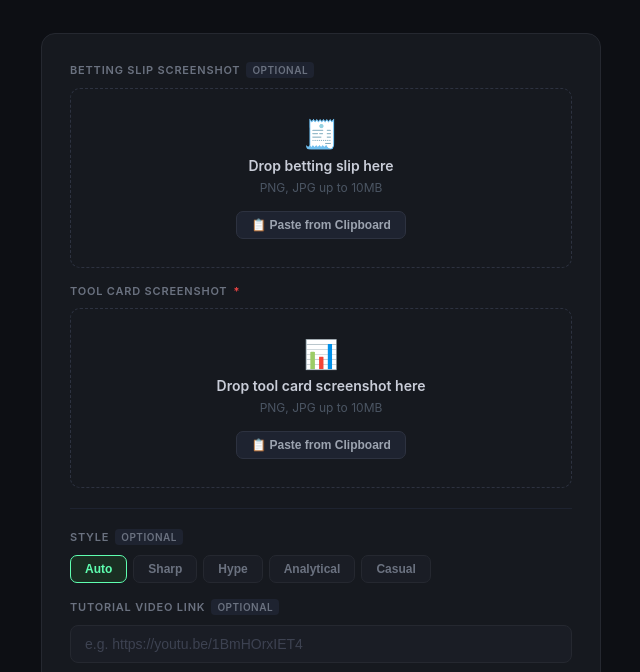
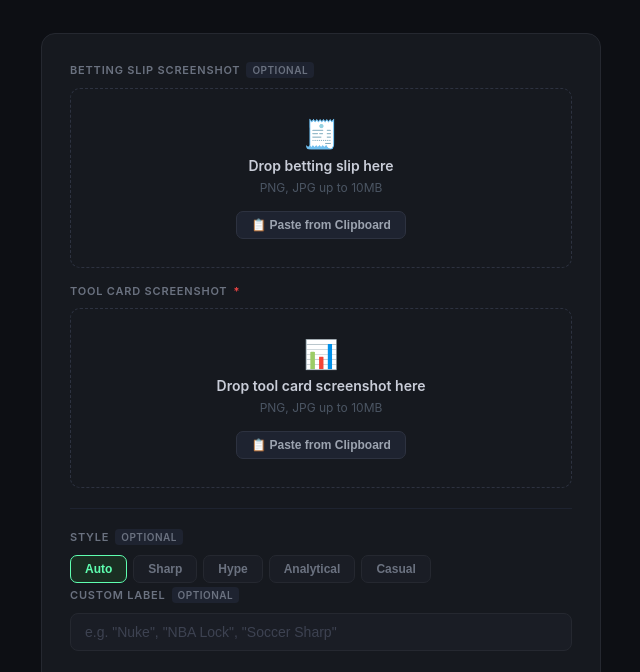
Before and after one commit to tyleroj/prediction-insiders-tweet-tool, a website: page public/index.html in a window 1280 px wide. Shown: the part 93-765 px from the top of the page, without its empty margins (319-959 px from the left). Drawn offline with Linux system fonts and the light colour scheme.

Commit message:
Hardcode tutorial video URL, remove input field
Video link is now always included in tweet 2 automatically.
No user input needed — cleaner UI.

Co-Authored-By: Claude Sonnet 4.6 <noreply@anthropic.com>

```diff
--- a/public/index.html
+++ b/public/index.html
@@ -513,17 +513,6 @@
       <button class="style-btn" data-style="Casual">Casual</button>
     </div>
 
-    <div class="section-label" style="margin-top:16px;">
-      Tutorial Video Link
-      <span class="optional-badge">Optional</span>
-    </div>
-    <input
-      class="label-input"
-      id="videoInput"
-      type="text"
-      placeholder="e.g. https://youtu.be/1BmHOrxIET4"
-    />
-
     <div class="section-label">
       Custom Label
       <span class="optional-badge">Optional</span>
@@ -734,9 +723,6 @@
         const label = document.getElementById('labelInput').value.trim();
         if (label) formData.append('label', label);
 
-        const videoUrl = document.getElementById('videoInput').value.trim();
-        if (videoUrl) formData.append('videoUrl', videoUrl);
-
         const activeStyle = document.querySelector('.style-btn.active');
         const style = activeStyle ? activeStyle.dataset.style : '';
         if (style) formData.append('style', style);
--- a/server.js
+++ b/server.js
@@ -184,7 +184,7 @@ app.post('/generate', upload.fields([
     const slipFile = req.files['slip']?.[0];
     const customLabel = req.body.label || '';
     const style = req.body.style || '';
-    const videoUrl = req.body.videoUrl || '';
+    const videoUrl = 'https://youtu.be/1BmHOrxIET4';
 
     if (!toolCardFile) {
       return res.status(400).json({ error: 'Tool card screenshot is required.' });
```
